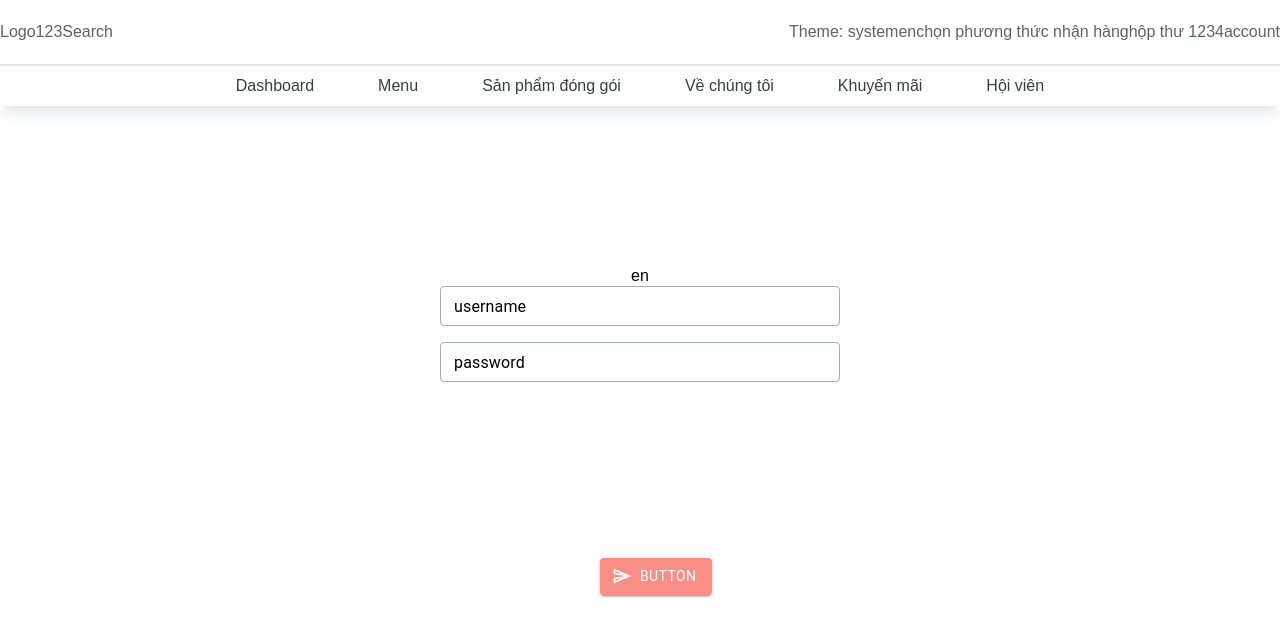
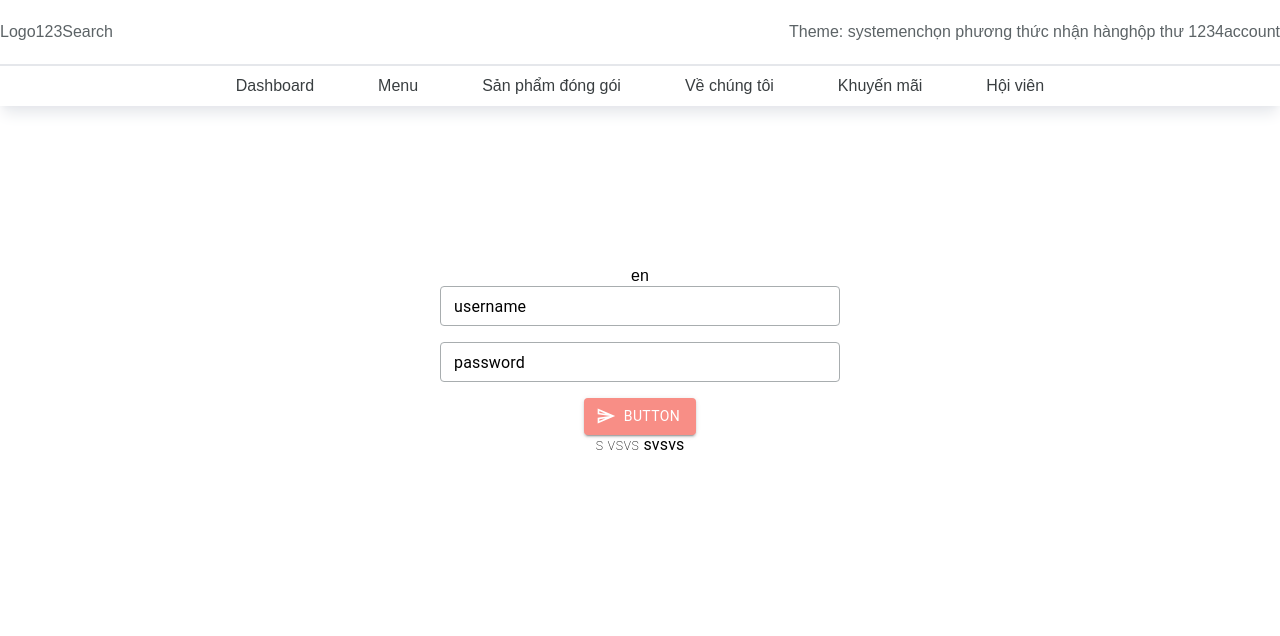
Before and after one commit to congtran8991/coffee_shop_fe, a Next.js app in the folder coffee_fee/: page /example in a window 1280 px wide. Shown: the top 636 px of the page. Built offline with nearby package versions, Linux system fonts and the light colour scheme.

Commit message:
add code

```diff
--- a/coffee_fee/app/example/page.tsx
+++ b/coffee_fee/app/example/page.tsx
@@ -13,13 +13,14 @@ import { useTranslation } from 'react-i18next';
 import { useResolverForm } from '@/hooks/lib/useResolverForm';
 import { Controller } from 'react-hook-form';
 import Grid from '@mui/material/Grid2';
-import { Button } from '@mui/material';
+import { Button, Stack } from '@mui/material';
 import KButtons from '@/lib/Button';
 import { useRef } from 'react';
 import KColors from '@/constants/colors';
 import KImage from '@/lib/Image';
 
 import SendOutlinedIcon from '@mui/icons-material/SendOutlined';
+import KText from '@/lib/Text';
 
 export default function Home() {
   const count = useAppSelector((state) => state.abc.count);
@@ -35,8 +36,6 @@ export default function Home() {
       },
     },
   });
-
-  const refe = useRef<any>('');
 
   return (
     <div
@@ -89,7 +88,6 @@ export default function Home() {
 
           <Grid size={{ xs: 12 }} textAlign={'center'}>
             <KButtons.ICon
-              margin="10rem"
               startIcon={<SendOutlinedIcon />}
               variant="contained"
               size="medium"
@@ -101,6 +99,12 @@ export default function Home() {
           </Grid>
         </Grid>
       </KForm>
+      <Stack direction="row">
+        <KText.Base marginR="0.25rem" fontWeight={'200'}>
+          s vsvs
+        </KText.Base>
+        <KText.Base>svsvs</KText.Base>
+      </Stack>
     </div>
   );
 }
--- a/coffee_fee/lib/Button/Base.tsx
+++ b/coffee_fee/lib/Button/Base.tsx
@@ -2,7 +2,7 @@ import React, { memo, useMemo } from 'react';
 import Button from '@mui/material/Button';
 import { KButtonProps } from './helpers';
 import { useSpacingHelper } from '../common';
-import { pick } from 'lodash';
+
 const BasicButtons = React.forwardRef<HTMLButtonElement, KButtonProps>(
   (props, ref) => {
     const {
--- /dev/null
+++ b/coffee_fee/lib/Text/Base.tsx
@@ -0,0 +1,67 @@
+import { TypeKColors } from '@/constants/colors';
+import { SizeText, TypeSpacing, TypeWeight } from '@/constants/spacing';
+import { Typography, TypographyProps } from '@mui/material';
+import { styled } from '@mui/system';
+import { memo } from 'react';
+import { useSpacingHelper } from '../common';
+
+interface CustomTextProps
+  extends TypeSpacing,
+    Omit<
+      TypographyProps,
+      'margin' | 'marginX' | 'marginY' | 'padding' | 'paddingX' | 'paddingY'
+    > {
+  variant?:
+    | 'body1'
+    | 'body2'
+    | 'h1'
+    | 'h2'
+    | 'h3'
+    | 'h4'
+    | 'h5'
+    | 'h6'
+    | 'subtitle1'
+    | 'subtitle2'
+    | 'caption'
+    | 'overline';
+  color?: string | TypeKColors;
+  fontWeight?: TypeWeight;
+  fontSize?: SizeText;
+  textAlign?: 'left' | 'center' | 'right' | 'justify';
+}
+
+const StyledTypography = styled(Typography)<CustomTextProps>(
+  ({ color, fontWeight, fontSize, textAlign }) => {
+    return {
+      color: color || 'inherit',
+      fontWeight: fontWeight || 400,
+      fontSize: fontSize || '1rem',
+      textAlign: textAlign || 'left',
+    };
+  },
+);
+
+const TextBase: React.FC<CustomTextProps> = ({ children, ...props }) => {
+  const {
+    margin,
+    marginL,
+    marginR,
+    marginT,
+    marginB,
+    marginX,
+    marginY,
+    padding,
+    paddingL,
+    paddingR,
+    paddingT,
+    paddingB,
+    paddingX,
+    paddingY,
+    ...rest
+  } = props;
+  const spacing = useSpacingHelper(props);
+  const _props = { ...rest, ...spacing };
+  return <StyledTypography {..._props}>{children}</StyledTypography>;
+};
+
+export default memo(TextBase);
--- /dev/null
+++ b/coffee_fee/lib/Text/index.ts
@@ -0,0 +1,7 @@
+import Base from './Base';
+
+class KText {
+  static Base = Base;
+}
+
+export default KText;
--- a/coffee_fee/lib/common.ts
+++ b/coffee_fee/lib/common.ts
@@ -1,6 +1,6 @@
-import { KSpacing } from '@/constants/spacing';
+import { TypeSpacing } from '@/constants/spacing';
 
-export const useSpacingHelper = (props: KSpacing) => {
+export const useSpacingHelper = (props: TypeSpacing) => {
   const {
     margin,
     marginL,
```
Also changed, not shown: coffee_fee/constants/spacing.ts (+25 -1 lines), coffee_fee/lib/Button/helpers.ts (+3 -13 lines).
